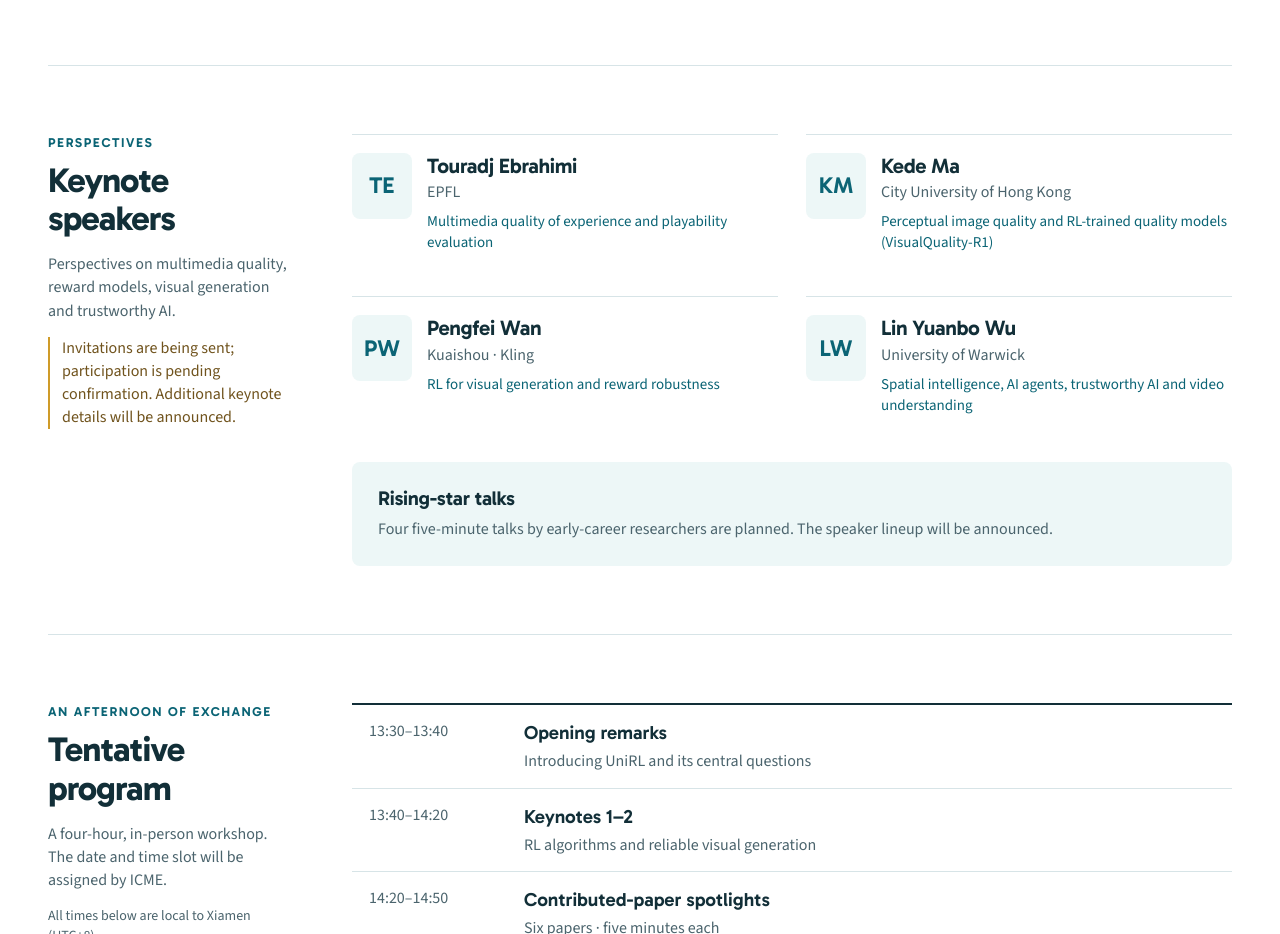
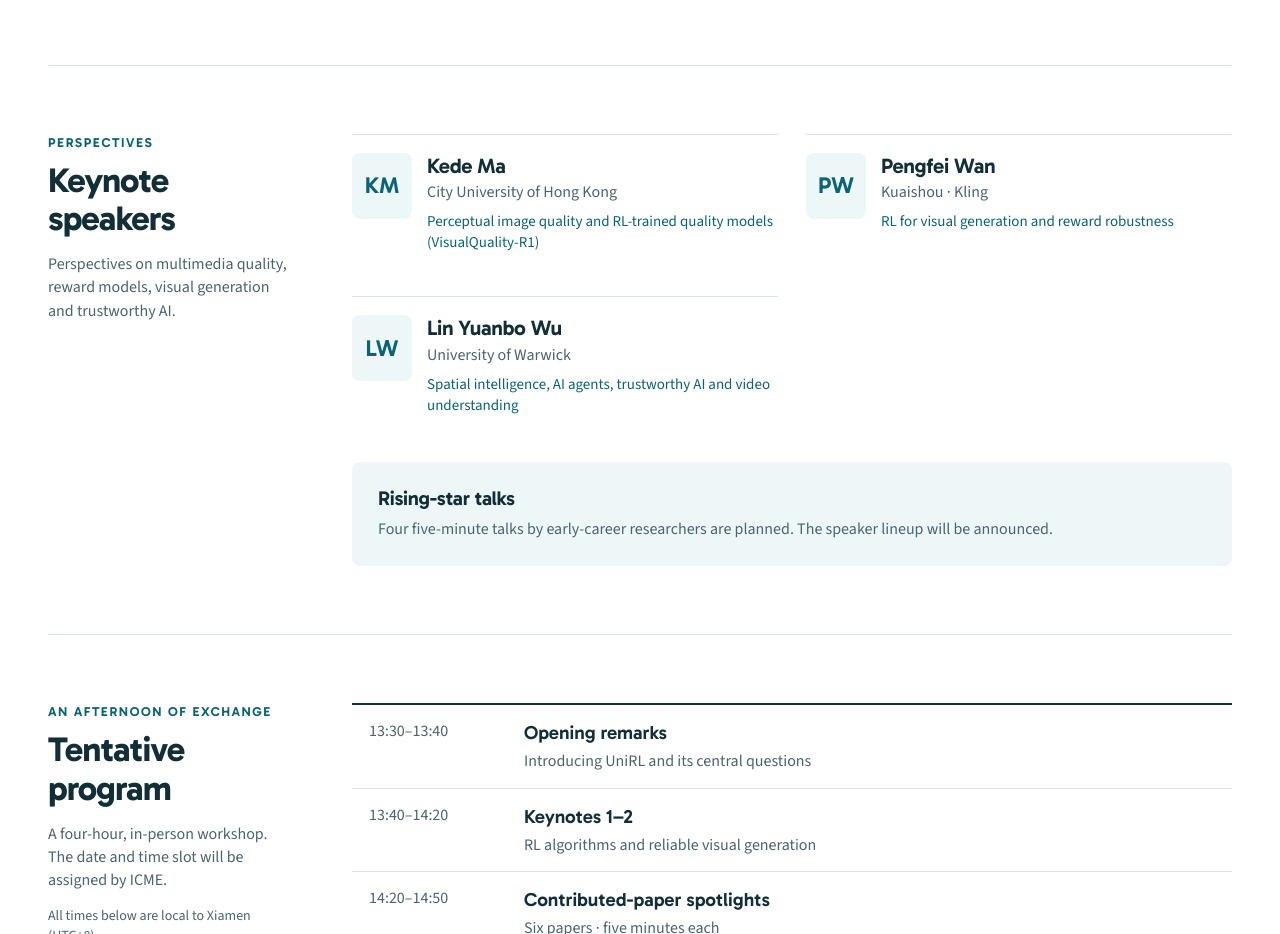
Before and after one commit to unirl-workshop/unirl-workshop.github.io, a plain HTML site: page index.html in a window 1280 px wide. Shown: the part 2002-2936 px from the top of the page. Drawn offline with Linux system fonts and the light colour scheme.

Commit message:
Remove highlighted keynote speaker and invitation note

```diff
--- a/index.html
+++ b/index.html
@@ -57,9 +57,8 @@
 </section>
 
 <section class="section" id="speakers" aria-labelledby="speakers-title">
-  <div class="section-head"><p class="section-kicker">Perspectives</p><h2 id="speakers-title">Keynote speakers</h2><p>Perspectives on multimedia quality, reward models, visual generation and trustworthy AI.</p><p class="status-note">Invitations are being sent; participation is pending confirmation. Additional keynote details will be announced.</p></div>
+  <div class="section-head"><p class="section-kicker">Perspectives</p><h2 id="speakers-title">Keynote speakers</h2><p>Perspectives on multimedia quality, reward models, visual generation and trustworthy AI.</p></div>
   <div class="body"><ul class="speaker-list">
-    <li><span class="speaker-monogram" aria-hidden="true">TE</span><div><h3>Touradj Ebrahimi</h3><p class="affiliation">EPFL</p><p>Multimedia quality of experience and playability evaluation</p></div></li>
     <li><span class="speaker-monogram" aria-hidden="true">KM</span><div><h3>Kede Ma</h3><p class="affiliation">City University of Hong Kong</p><p>Perceptual image quality and RL-trained quality models (VisualQuality-R1)</p></div></li>
     <li><span class="speaker-monogram" aria-hidden="true">PW</span><div><h3>Pengfei Wan</h3><p class="affiliation">Kuaishou · Kling</p><p>RL for visual generation and reward robustness</p></div></li>
     <li><span class="speaker-monogram" aria-hidden="true">LW</span><div><h3>Lin Yuanbo Wu</h3><p class="affiliation">University of Warwick</p><p>Spatial intelligence, AI agents, trustworthy AI and video understanding</p></div></li>
```
